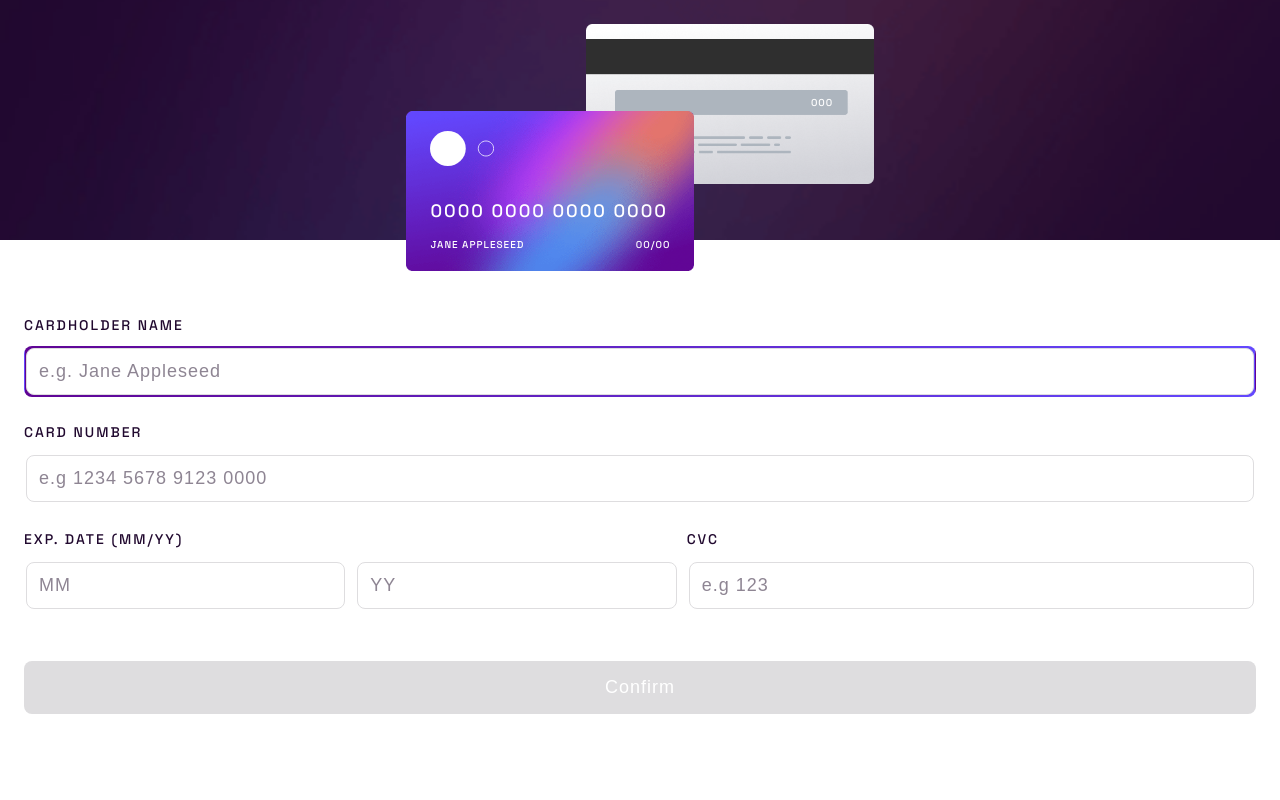
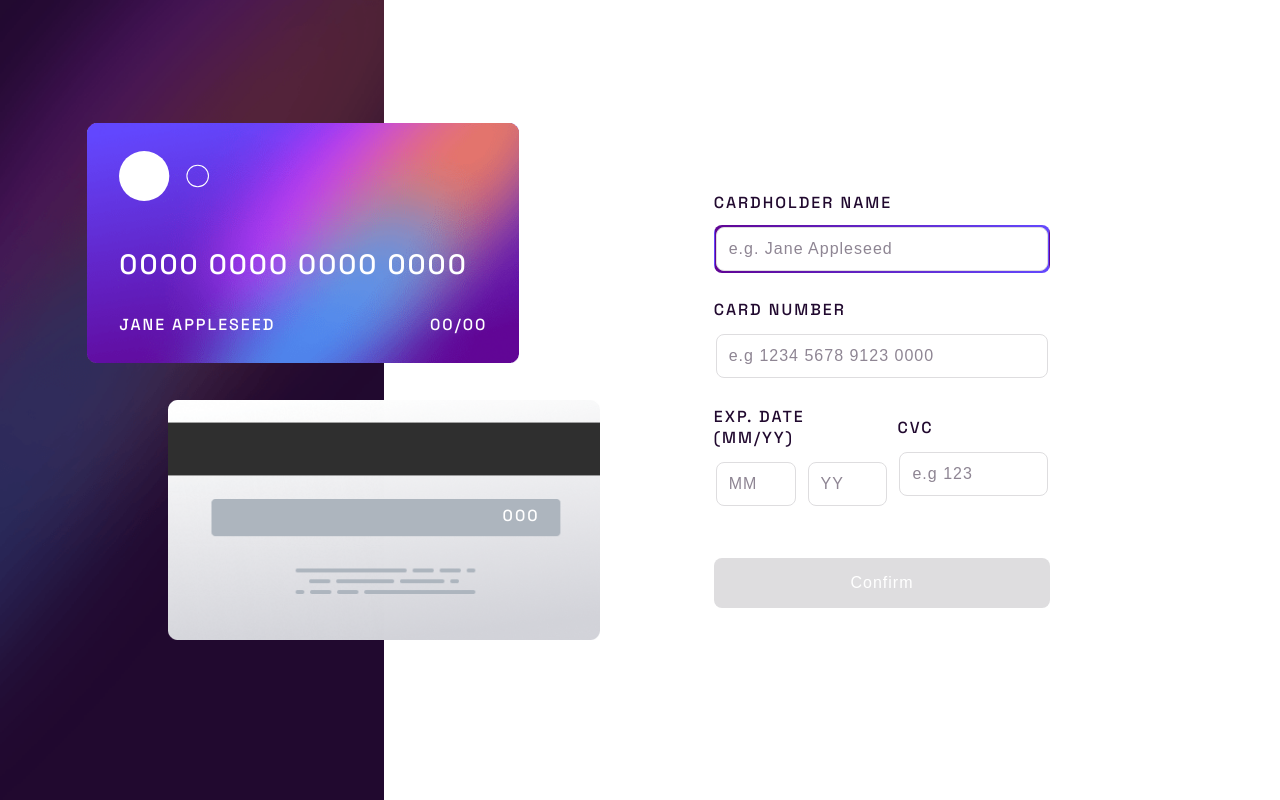
Before and after one commit to vanessa-cl/credit-card-form, a React (Vite) app: page / in a window 1280 px wide. Built offline with nearby package versions, Linux system fonts and the light colour scheme.

Commit message:
style: finalizando versão desktop e correções na versão mobile

```diff
--- a/src/App.css
+++ b/src/App.css
@@ -6,3 +6,10 @@ main {
   width: 100%;
   height: 100dvb;
 }
+
+@media screen and (min-width: 1025px) {
+  main {
+    flex-direction: row;
+    justify-content: space-between;
+  }
+}
--- a/src/components/CardForm.jsx
+++ b/src/components/CardForm.jsx
@@ -39,6 +39,7 @@ export default function CardForm({
 
   return (
     <form className="card-form">
+      <div className="form-wrapper">
         <div className="form-row">
           <label className="form-label" htmlFor="cardholder-name">
             CARDHOLDER NAME
@@ -240,6 +241,7 @@ export default function CardForm({
             label="Confirm"
           />
         </div>
+      </div>
     </form>
   );
 }
--- a/src/components/styles/CardDetails.css
+++ b/src/components/styles/CardDetails.css
@@ -19,9 +19,9 @@
   justify-content: center;
   align-items: center;
   width: 100%;
-  height: 30%;
+  height: 243px;
   color: var(--white);
-  margin-bottom: 32px
+  margin-bottom: 32px;
 }
 
 .card-front-image,
@@ -63,7 +63,7 @@
 .card-cvc,
 .card-info {
   font-size: 10px;
-  letter-spacing: 1px;
+  letter-spacing: 2px;
 }
 
 .card-info {
@@ -79,3 +79,51 @@
   font-size: 18px;
   margin-bottom: 16px;
 }
+
+@media screen and (min-width: 1025px) {
+  .card-details {
+    background-image: url("../../assets/images/bg-main-desktop.png");
+    justify-content: center;
+    align-items: center;
+    width: 30%;
+    height: 100dvb;
+    margin-bottom: 0;
+  }
+
+  .card-front {
+    top: auto;
+    bottom: 4%;
+    left: 29%;
+  }
+
+  .card-back {
+    top: 0%;
+    left: 50%;
+    bottom: auto;
+  }
+
+  .card-front-image,
+  .card-back-image,
+  .details-front {
+    width: 27rem;
+    height: 15rem;
+  }
+
+  .details-front {
+    padding: 28px 32px;
+  }
+
+  .card-logo {
+    width: 90px;
+    height: 50px;
+  }
+
+  .card-number {
+    font-size: 28px;
+    margin-bottom: 32px;
+  }
+
+  .card-info, .card-cvc {
+    font-size: 16px;
+  }
+}
--- a/src/components/styles/CardForm.css
+++ b/src/components/styles/CardForm.css
@@ -72,3 +72,27 @@
 .form-date-row {
   width: 115%;
 }
+
+@media screen and (min-width: 1025px){
+  .card-form {
+    width: 70%;
+    display: flex;
+    justify-content: center;
+    align-items: center;
+    flex-direction: column;
+    margin-top: 0;
+    margin-left: 100px;
+  }
+
+  .form-wrapper {
+    width: 45%;
+  }
+
+  .form-row, .form-date-row {
+    margin-bottom: 16px;
+  }
+
+  .form-label {
+    font-size: 16px;
+  }
+}
--- a/src/components/styles/ErrorMessage.css
+++ b/src/components/styles/ErrorMessage.css
@@ -4,3 +4,9 @@
   letter-spacing: 0px;
   margin-top: 10px;
 }
+
+@media screen and (min-width: 1025px){
+  .message {
+    font-size: 14px;
+  }
+}
--- a/src/components/ui/ui.css
+++ b/src/components/ui/ui.css
@@ -35,3 +35,10 @@ input[type="number"] {
   appearance: textfield;
   -moz-appearance: textfield;
 }
+
+@media screen and (min-width: 1025px) {
+  input,
+  button {
+    font-size: 16px;
+  }
+}
```
Lines whose indentation alone changed are shown as unchanged.
